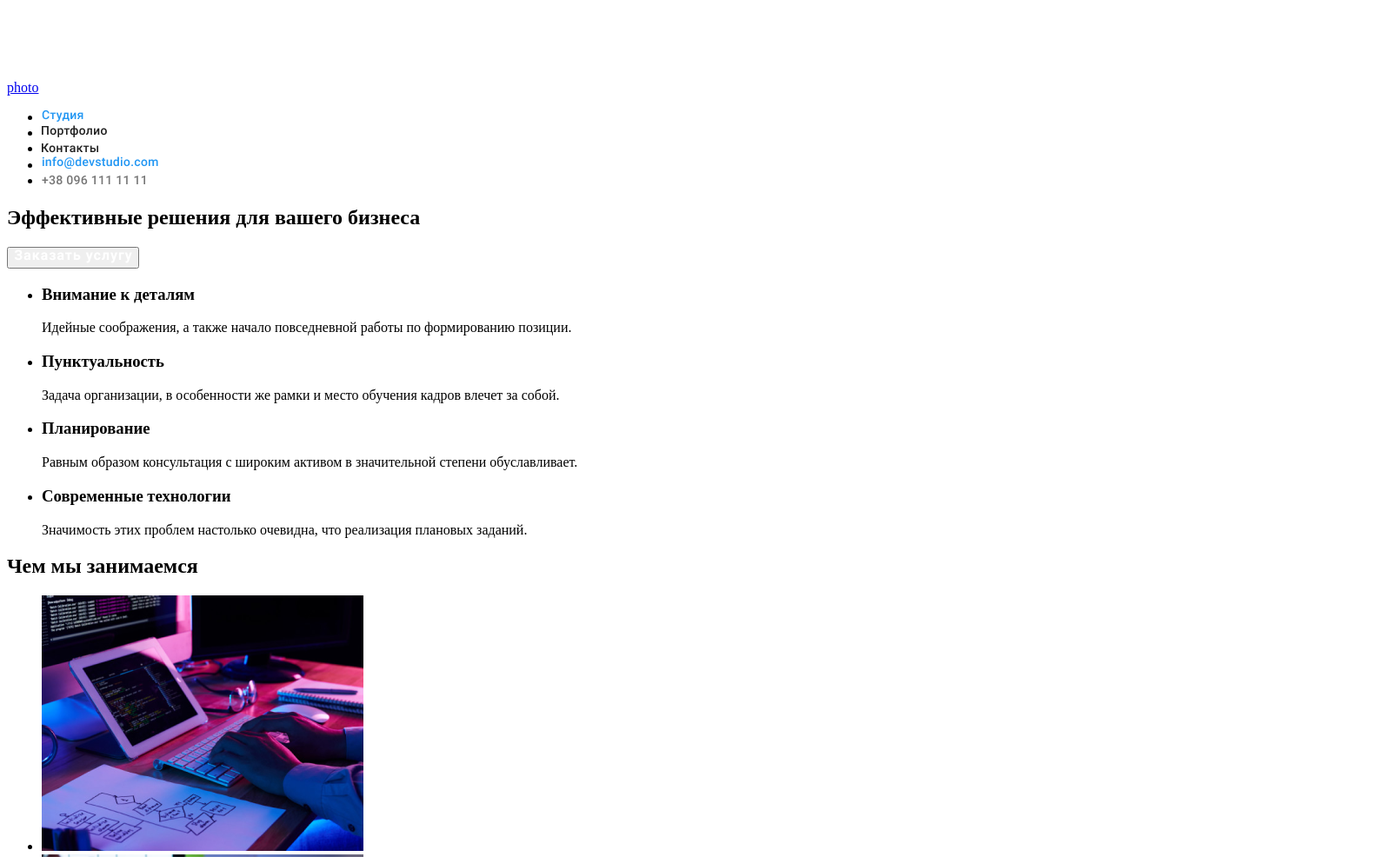
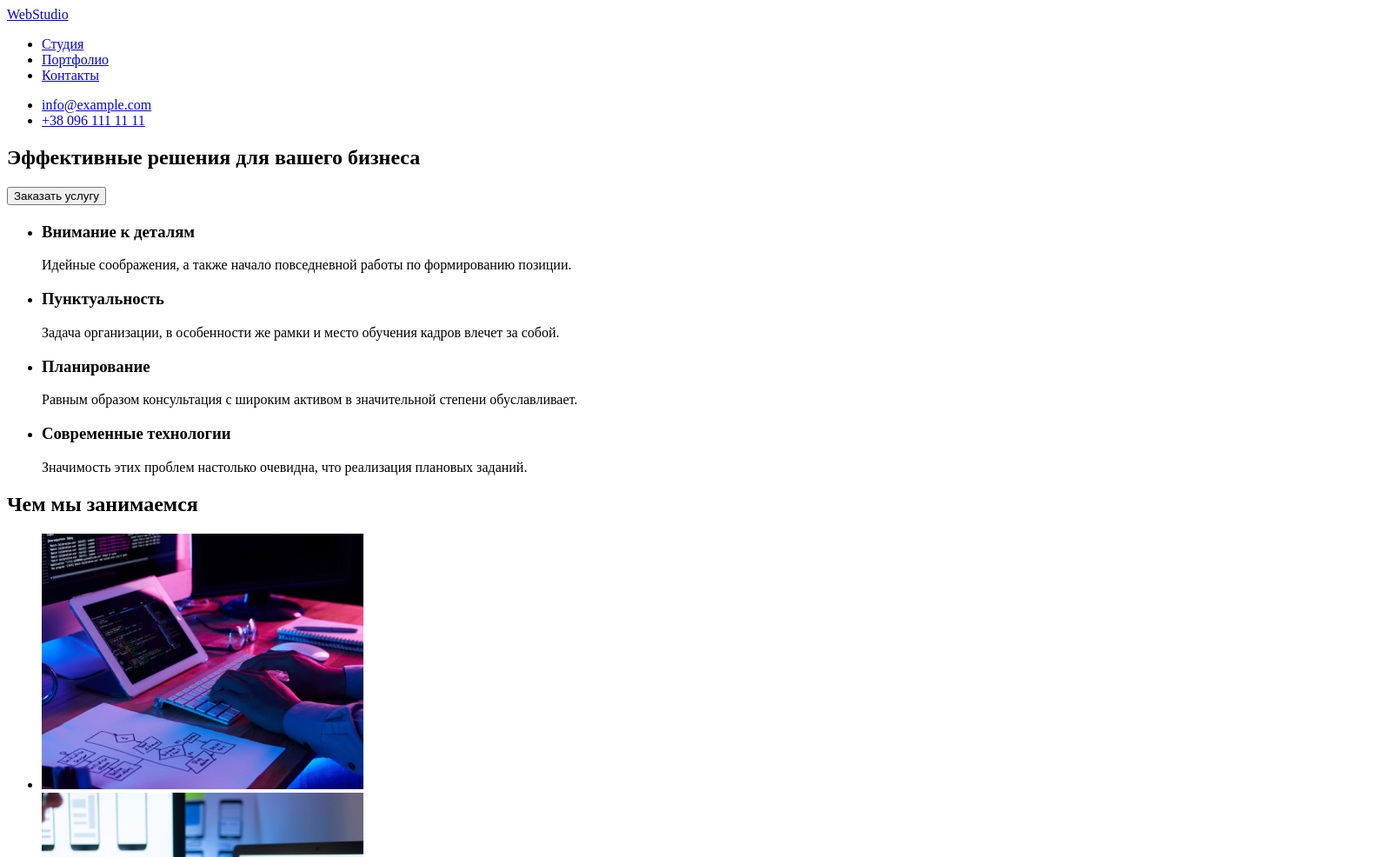
Before and after one commit to Maksym150678/goit-markup-hw-01, a plain HTML site: page index.html in a window 1280 px wide. Shown: the top 986 px of the page at 87% size, 1608 px wide, since content can reach past the window. Drawn offline with Linux system fonts and the light colour scheme.

Commit message:
Виправлені помилки
100522 22:16

```diff
--- a/index.html
+++ b/index.html
@@ -1,5 +1,5 @@
 <!DOCTYPE html>
-<html lang="en">
+<html lang="ru">
     <head>
         <title>WebStudio</title>
     </head>
@@ -7,41 +7,45 @@
         <!-- Шапка сайта -->
         <header>
             <nav>
-                <a href=" /">
-                    <img src="./images/top line bg.png" alt="Логотип компании">
-                    photo
+                <a href="./index.html" >
+                WebStudio
                 </a>
                 <ul>
-                    <li><a href=" /">
-                        <img src="./images/Студия.png" alt="Площадка">
+                    <li><a href="./index.html">
+                        Студия
                     </a></li>
-                    <li><a href=" /">
-                        <img src="./images/Портфолио.png" alt="Галлерея">
+                    <li><a href="./index.html">
+                       Портфолио
                     </a></li>
-                    <li><a href=" /">
-                        <img src="./images/Контакты.png" alt="Support">
-                    </a></li>
-                    <li><a href=" /">
-                        <img src="./images/info@devstudio.com.png" alt="email">
-                    </a></li>
-                    <li><a href=" /">
-                        <img src="./images/+38 096 111 11 11.png" alt="tei.nr">
+                    <li><a href="./index.html">
+                        Контакты
                     </a></li>
                 </ul>
             </nav>
+            <ul>
+                <li><a href="mailto:info@devstudio.com">
+                    info@example.com
+                    </a></li>
+                <li><a href="tel:+380961111111">
+                    +38 096 111 11 11
+                </a></li>
+            </ul>
+
+
         </header>
         <main>
             <!--Hero-->
             <section>
                 <h1>Эффективные решения для вашего бизнеса</h1>
                 <button>
-                    <a href=" /"><img src="./images/Заказать услугу.png" alt="прием заказов"></a>
+                    Заказать услугу
                 </button>
 
             </section>
 
             <!--Особенности-->
             <section>
+            <H2></H2>
             <ul>
                 <li>
                     <h3>Внимание к деталям</h3>
@@ -74,19 +78,13 @@
                 <h2>Чем мы занимаемся</h2>
                 <ul>
                     <li>
-                        <a href=" /">
                         <img src="./images/img1.png" alt="Работает на ноутбуке" width="370">
-                        </a>
                     </li>
                     <li>
-                        <a href=" /">
                         <img src="./images/img2.png" alt="Синхронизация смартфона с ноутом" width="370">
-                        </a>
                     </li>
                     <li>
-                        <a href=" /">
                     <img src="./images/img3.png" alt="Синхронизация планшета с ноутом" width="370">
-                        </a>
                     </li>
                 </ul>
 
@@ -96,41 +94,34 @@
             <section>
                 <h2>Наша команда</h2>
                 <ul>
+                    <h3></h3>
                     <li>
-                        <a href=" /">
                         <img src="./images/img team 1.jpg" alt="Игорь Демьяненко" width="270">
                         <h4>Игорь Демьяненко</h4>
                         <p>
                             Product Designer
                         </p>
-                        </a>
                     </li>
                     <li>
-                        <a href=" /">
                         <img src="./images/img team 2.jpg" alt="Ольга Репина" width="270">
                         <h4>Ольга Репина</h4>
                         <p>
                             Frontend Developer
                         </p>
-                        </a>
                     </li>
                     <li>
-                        <a href=" /">
                         <img src="./images/img team 3.jpg" alt="Николай Тарасов" width="270">
                         <h4>Николай Тарасов</h4>
                         <p>
                              Marketing
                         </p>
-                        </a>
                     </li>
                     <li>
-                        <a href=" /">
                         <img src="./images/img team 4.jpg" alt="Михаил Ермаков" width="270">
                         <h4>Михаил Ермаков</h4>
                         <p>
                             UI Designer
                         </p>
-                        </a>
                     </li>
                 </ul>
 
@@ -139,10 +130,8 @@
         </main>
         <!--Footer-->
         <footer>
-            <nav>
-                <a href=" /">
-                    <img src="./images/top line bg.png" alt="Логотип компании">
-                    photo
+            <a href="./index.html" >
+                WebStudio
             </a>
             <address>
                 <ul>
@@ -152,7 +141,6 @@
                     <li><a href="tel:+380961111111">+38 096 111 11 11</a> </li>
                 </ul>
                 </address>
-            </nav>
          </footer>
     </body>
 </html>
```
Also changed, not shown: images/+38 096 111 11 11.png (deleted), images/info@devstudio.com.png (deleted), images/Контакты.png (deleted), images/Портфолио.png (deleted), images/Студия.png (deleted). Lines whose indentation alone changed are shown as unchanged.
